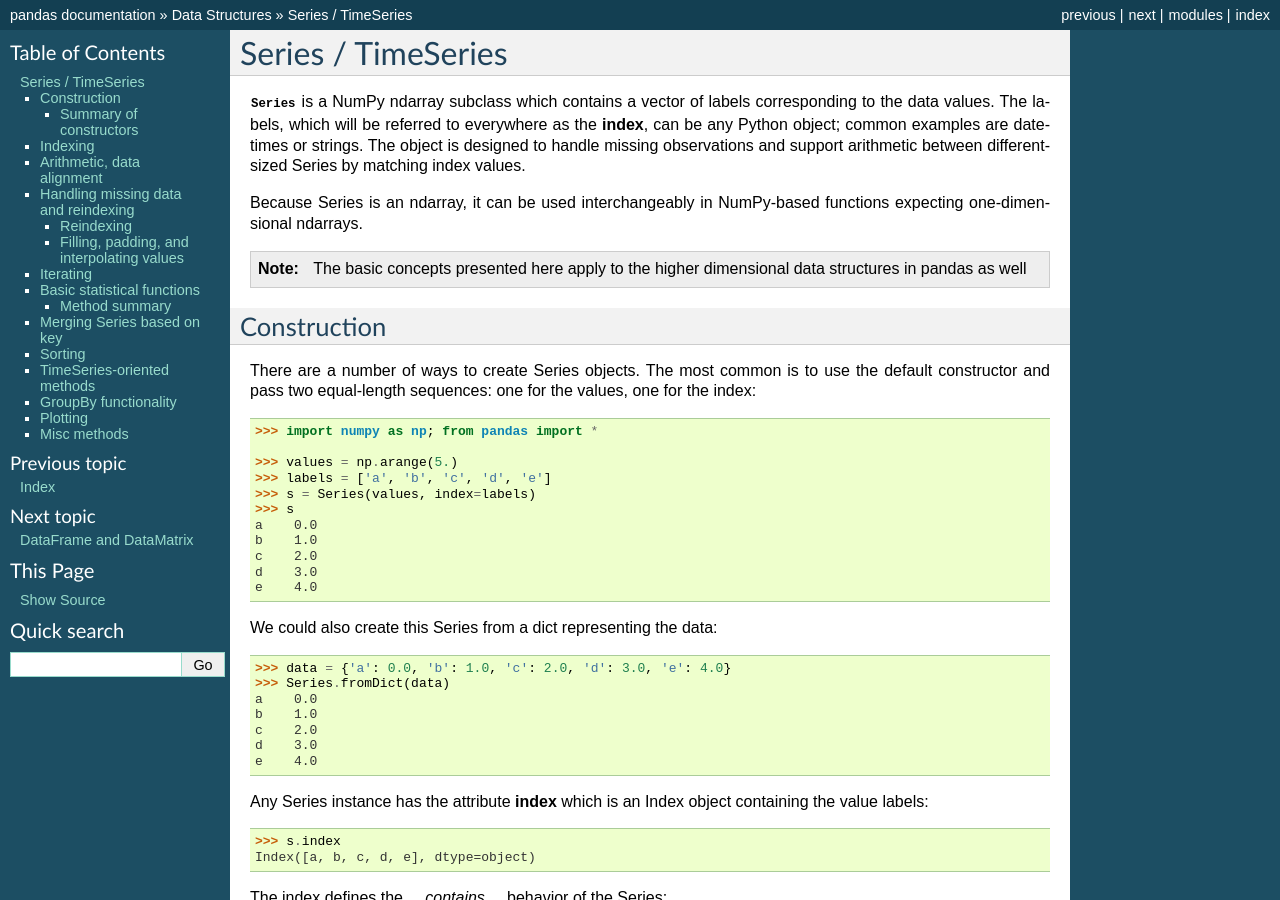
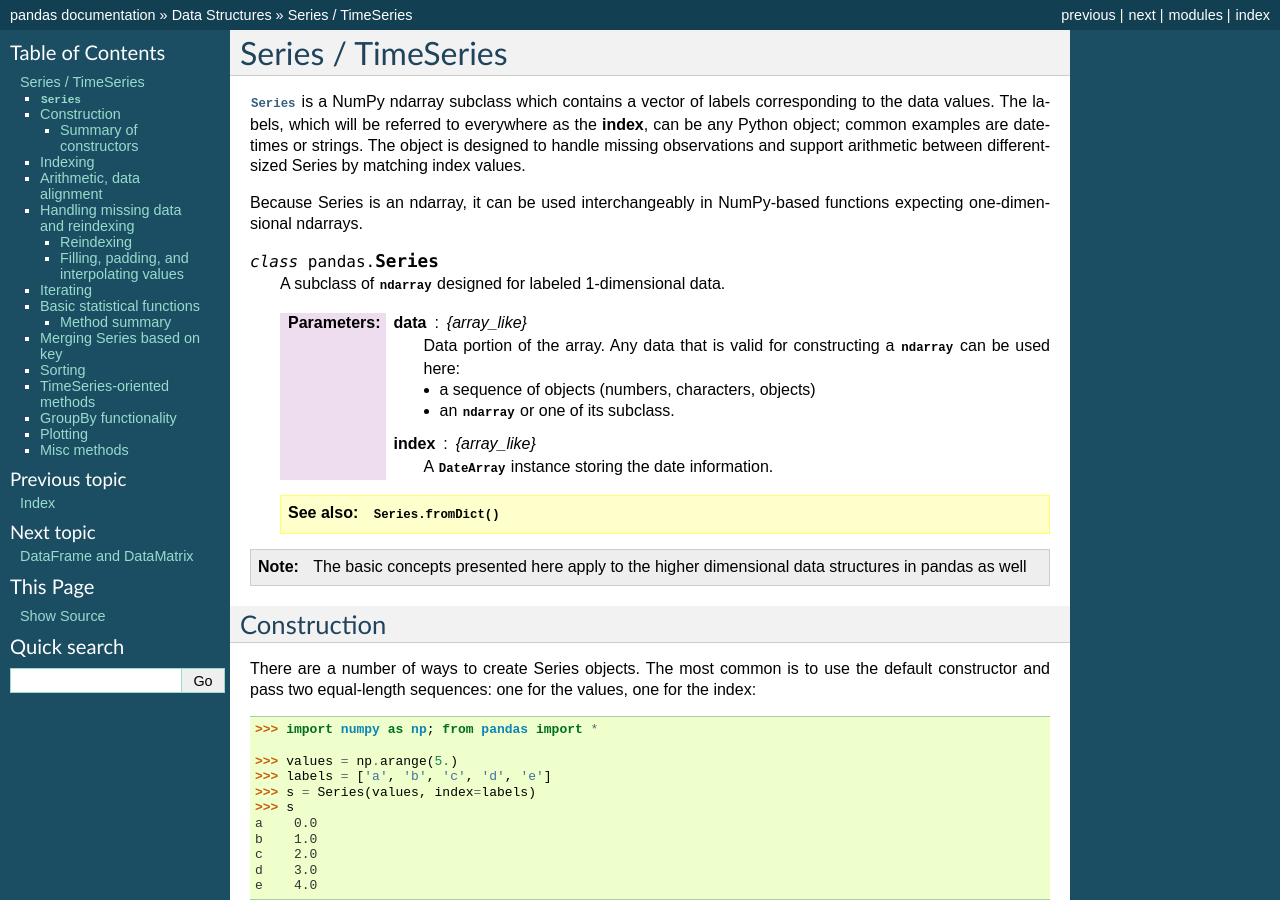
Before and after one commit to mobogaqc/pandas, a Sphinx documentation site: the page built from doc/source/series.rst, in a window 1280 px wide and 900 px high. Built offline with Sphinx 7.4.7, drawn with Linux system fonts in a browser that asks for light colours; formulas are drawn with MathJax 3; the version number could not be read and is left out.

Commit message:
miscellaneous changes to codebase, docs in flux
git-svn-id: http://pandas.googlecode.com/svn/trunk@123 d5231056-7de3-11de-ac95-d976489f1ece

```diff
--- a/doc/source/conf.py
+++ b/doc/source/conf.py
@@ -58,7 +58,9 @@
 #
 # The short X.Y version.
 import pandas
-version = pandas.__version__
+# version = pandas.__version__
+version = 0.2
+
 # The full version, including alpha/beta/rc tags.
 release = version
 
--- a/doc/source/series.rst
+++ b/doc/source/series.rst
@@ -15,6 +15,25 @@
 
 Because Series is an ndarray, it can be used interchangeably in
 NumPy-based functions expecting one-dimensional ndarrays.
+
+.. class:: Series
+
+   A subclass of :class:`~numpy.ndarray` designed for labeled
+   1-dimensional data.
+
+   :Parameters:
+       **data** : {array_like}
+           Data portion of the array. Any data that is valid for
+           constructing a :class:`~numpy.ndarray` can be used here:
+
+           * a sequence of objects (numbers, characters, objects)
+           * an :class:`~numpy.ndarray` or one of its subclass.
+
+       **index** : {array_like}
+           A :class:`DateArray` instance storing the date information.
+
+   .. seealso::
+       :func:`Series.fromDict`
 
 .. note::
 
--- a/doc/source/stats.plm.rst
+++ b/doc/source/stats.plm.rst
@@ -2,6 +2,6 @@
 --------------------
 
 .. automodule:: pandas.stats.plm
-   :members:
-   :undoc-members:
-   :show-inheritance:
+   .. :members:
+   .. :undoc-members:
+   .. :show-inheritance:
```
Also changed, not shown: other parts of doc/source/series.rst (+1 -1 lines), doc/source/dataframe.rst (+15 -3 lines), doc/source/index.rst (+11 -11 lines), doc/source/stats.rst (+12 -12 lines), 5 other files.
